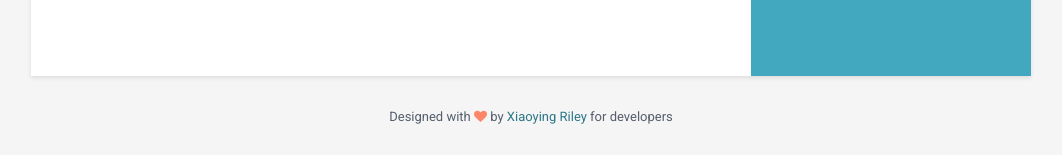
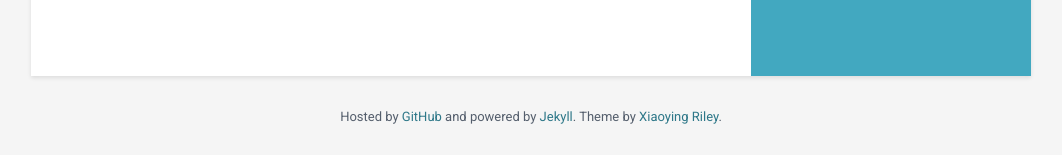
Before and after one commit to coltonfischer/coltonfischer, a Jekyll site: the page built from index.html, in a window 1280 px wide. Shown: the part 1640-1795 px from the top of the page, without its empty margins (109-1171 px from the left). Built offline with Jekyll 4.4.1, drawn with Linux system fonts in a browser that asks for light colours.

Commit message:
Update footer.html

```diff
--- a/_includes/footer.html
+++ b/_includes/footer.html
@@ -1,6 +1,6 @@
 <footer class="footer">
     <div class="text-center">
         <!--/* This template is released under the Creative Commons Attribution 3.0 License. Please keep the attribution link below when using for your own project. Thank you for your support. :) If you'd like to use the template without the attribution, you can check out other license options via our website: themes.3rdwavemedia.com */-->
-        <small class="copyright">Designed with <i class="fa fa-heart"></i> by <a href="http://themes.3rdwavemedia.com" target="_blank" rel="nofollow">Xiaoying Riley</a> for developers</small>
+        <small class="copyright">Hosted by <a href="https://github.com/coltonfischer/coltonfischer.github.io" target="_blank" rel="nofollow">GitHub</a> and powered by <a href="https://github.com/jekyll/jekyll" target="_blank" rel="nofollow">Jekyll</a>. Theme by <a href="https://github.com/xriley/Orbit-Theme" target="_blank" rel="nofollow">Xiaoying Riley</a>.</small>
     </div><!--//container-->
 </footer><!--//footer-->
```
